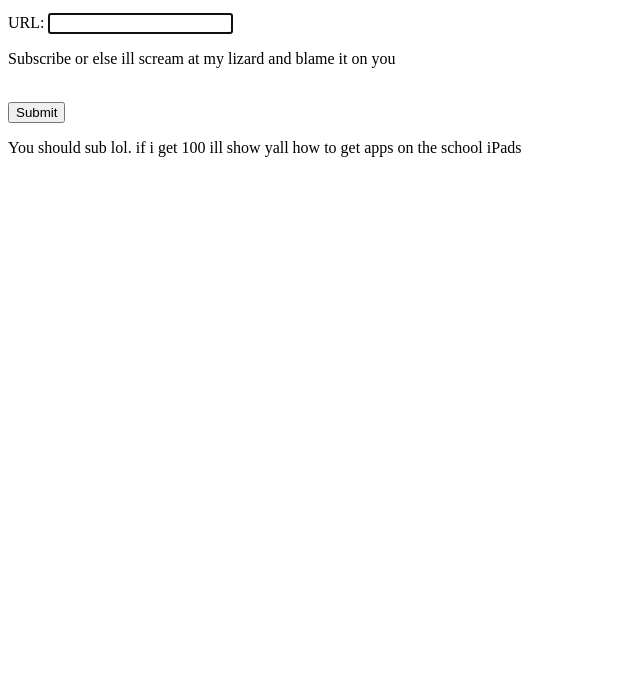
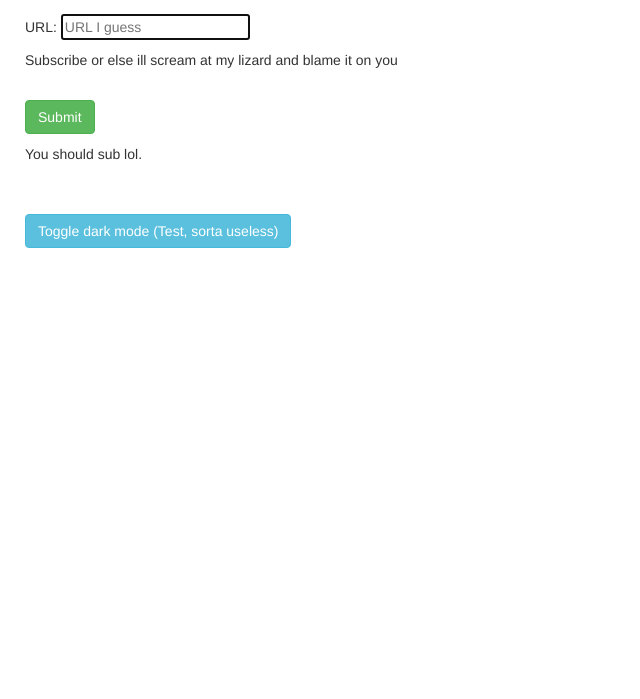
Before and after one commit to ceejcake/Pioneer-Unblocker-Master, a website: page public/index.html in a window 1280 px wide. Shown: the part 101-800 px from the top of the page, without its empty margins (0-640 px from the left). Drawn offline with nearby package versions, Linux system fonts and the light colour scheme.

Commit message:
Update index.html

```diff
--- a/public/index.html
+++ b/public/index.html
@@ -15,10 +15,20 @@
 
 	<title>Cynical Unblocker</title>
 	<style>
+    body {
+      padding: 25px;
+      background-color: white;
+      color: black;
+      font-size: 25px;
+    }
 
-	</style>
+    .dark-mode {
+      background-color: #092c3e;
+      color: white;
+    }
+</style>
 
-
+		<link rel="stylesheet" href="https://maxcdn.bootstrapcdn.com/bootstrap/3.4.1/css/bootstrap.min.css">
 
 </head>
 
@@ -32,19 +42,19 @@
 			<form action="no-js" method="get" id="unblocker-form">
 				<p>
 					URL:
-					<input type="text" id="url" name="url" autofocus="autofocus" required> <br>
+					<input type="text" id="url" name="url" autofocus="autofocus" placeholder="URL I guess" required> <br>
 
 				<p>Subscribe or else ill scream at my lizard and blame it on you</p><br>
 
 
-          <input type="submit">
+          <input class="btn btn-success" type="submit">
         </p>
 
       </form>
 
 
 
-		<p>You should sub lol. if i get 100 ill show yall how to get apps on the school iPads</p></br>
+		<p>You should sub lol.</p></br>
 	<script src="https://apis.google.com/js/platform.js"></script>
 
 <div class="g-ytsubscribe" data-channelid="UCnCO0U2CPRU313r5N8qxjKg" data-layout="full" data-count="default"></div>
@@ -56,10 +66,17 @@
 
 <div class="g-ytsubscribe" data-channelid="UCvVL0hHRfFoder1Yd3qyQKw" data-layout="full" data-count="default"></div>
 
+<br><button class="btn btn-info" onclick="myFunction()">Toggle dark mode (Test, sorta useless)</button>
 
 
 
 
+<script>
+function myFunction() {
+   var element = document.body;
+   element.classList.toggle("dark-mode");
+}
+</script>
 
 
 
```
